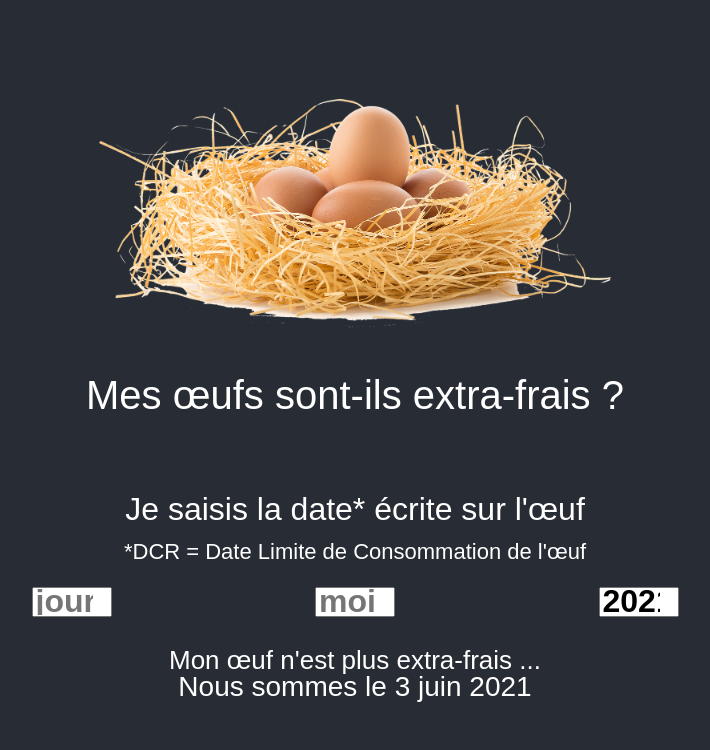
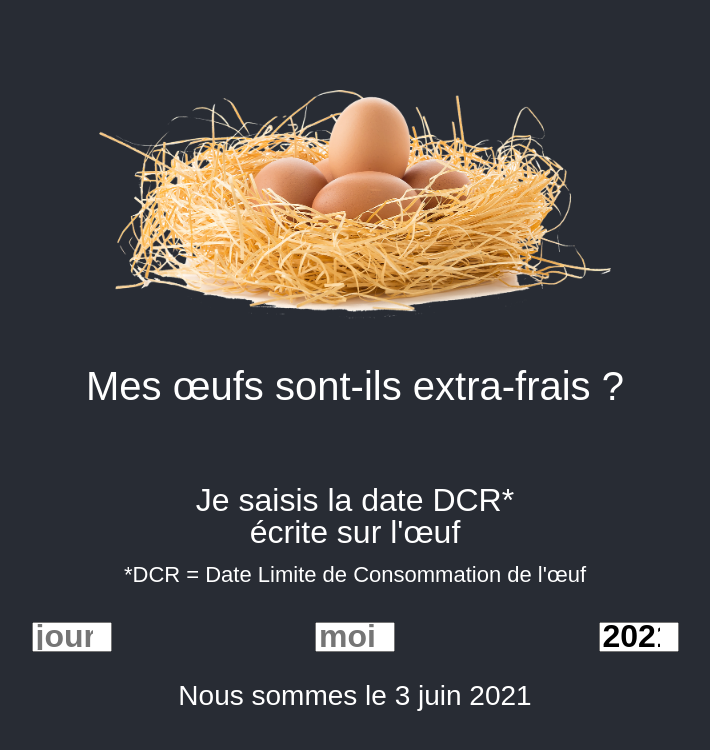
Before and after one commit to BarbierCarole/extra-fresh-egg, a React (Create React App) app: page / in a window 1280 px wide. Shown: the top 750 px of the page, without its empty margins (285-995 px from the left). Built offline with nearby package versions, Linux system fonts and the light colour scheme; a web font is replaced by a local one.

Commit message:
css et correction pb date

```diff
--- a/src/App.css
+++ b/src/App.css
@@ -30,6 +30,7 @@
   display: flex;
   justify-content: space-evenly;
   align-items: baseline;
+
 }
 
 .App-content {
@@ -71,7 +72,19 @@ input {
 }
 .defDcr {
   font-size: calc(6px + 2vmin);
-  margin-bottom: calc(8px + 2vmin);
+  margin-bottom: calc(20px + 2vmin);
+}
+.messageResult {
+  font-size: calc(16px + 2vmin);
+  padding: 20px;
+  margin: 0 20px 20px 20px;
+  border-radius: 5px;
+  border-color: #FB7AA5;
+  border: solid 1px #FB7AA5;
+}
+.bold {
+  font-weight: bold;
+  color:#ff9bbd;
 }
 /* style form
 */
--- a/src/App.js
+++ b/src/App.js
@@ -8,27 +8,33 @@ import eggs from './img/eggs.png';
 import './App.css';
 
 function App() {
-
+  function formattedNumber (myNumber) { return ("0" + myNumber).slice(-2); }
 
   const [values, handleChange] = useForm({
-    day:"",
-    month:"",
+    day:formattedNumber(),
+    month:formattedNumber(),
     year:moment().format('YYYY'),
   });
 
-  const today = new Date();
-  const dcr = values.year+'-'+values.month+'-'+values.day;
+  const now = new Date();
+
+  const dcr = moment(values.year+'-'+values.month+'-'+values.day);
+
   const datePonte = moment(dcr).subtract(28,'days');
   const dateLimiteExtra = moment(dcr).subtract(20,'days');
+
   const [showExtra, setShowExtra] = useState(false);
-  const dateIsValid = moment(dcr).isValid();
+  const [dateIsValid, setDateIsValid] = useState(false);
+  console.log('dateIsValid', dateIsValid);
 
   console.log('Image par <a href="https://pixabay.com/fr/users/vipbum-3582769/?utm_source=link-attribution&amp;utm_medium=referral&amp;utm_campaign=image&amp;utm_content=3070850">Hung Nguyen</a> de <a href="https://pixabay.com/fr/?utm_source=link-attribution&amp;utm_medium=referral&amp;utm_campaign=image&amp;utm_content=3070850">Pixabay</a>');
 
   useEffect(() => {
-    if (moment(today).isBefore(dateLimiteExtra)) {
+    if (moment(now).isBefore(dateLimiteExtra)) {
         setShowExtra(true)
     } else setShowExtra(false)
+
+    setDateIsValid(moment(dcr,"YYYY-MM-DD", true).isValid())
   }, [values])
 
   return (
@@ -37,7 +43,7 @@ function App() {
         <header className="App-header">
           <img src={eggs} width="40%"/>
           <h1>Mes &#339;ufs sont-ils extra-frais ?</h1>
-          <h2>Je saisis la date* écrite sur l'&#339;uf</h2>
+          <h2>Je saisis la date DCR* <br />écrite sur l'&#339;uf</h2>
           <p className='defDcr'>*DCR = Date Limite de Consommation de l'&#339;uf</p>
           <div className="App-container">
             <div className="App-content">
@@ -55,7 +61,21 @@ function App() {
           </div>
           {/* { dateIsValid ? <div>La date de consommation recommandée est le <Moment format="DD MM YYYY">{dcr}</Moment></div> : ""} */}
 
-          {showExtra ? <div> Mes &#339;ufs sont extra-frais du <br/><Moment format="D MMM YYYY" className="date">{datePonte}</Moment> au <Moment format="D MMM YYYY" className="date">{dateLimiteExtra}</Moment></div>   : "Mon œuf n'est plus extra-frais ..."}
+          {/* {showExtra ? <div> Mes &#339;ufs sont extra-frais du <br/><Moment format="D MMM YYYY" className="date">{datePonte}</Moment> au <Moment format="D MMM YYYY" className="date">{dateLimiteExtra}</Moment></div>   : <div> Mes &#339;ufs ne sont plus extra-frais </div>} */}
+
+          {(() => {
+            if (dateIsValid) {
+              if(showExtra) {
+                return (
+                  <div className="messageResult"> Mes &#339;ufs sont extra-frais du <br/><Moment format="D MMM YYYY" className="date">{datePonte}</Moment> au <Moment format="D MMM YYYY" className="date">{dateLimiteExtra}</Moment></div>
+                )
+              }
+              return (
+                <div className="messageResult"> Mes &#339;ufs <span className='bold'>ne sont plus </span> extra-frais </div>
+              )
+            }
+            })()}
+
           <p>Nous sommes le <Moment format="D MMM YYYY"></Moment> </p>
 
         </header>
--- a/src/useForm.js
+++ b/src/useForm.js
@@ -2,13 +2,14 @@ import {useState} from 'react';
 
 export const useForm = (initialValues) => {
     const [values, setValues] = useState(initialValues);
+    function formattedNumber (myNumber) { return ("0" + myNumber).slice(-2); }
 
     return [
         values,
         e => {
             setValues({
                 ...values,
-                [e.target.name]: e.target.value
+                [e.target.name]: formattedNumber(e.target.value)
             })
         }
     ]
```
